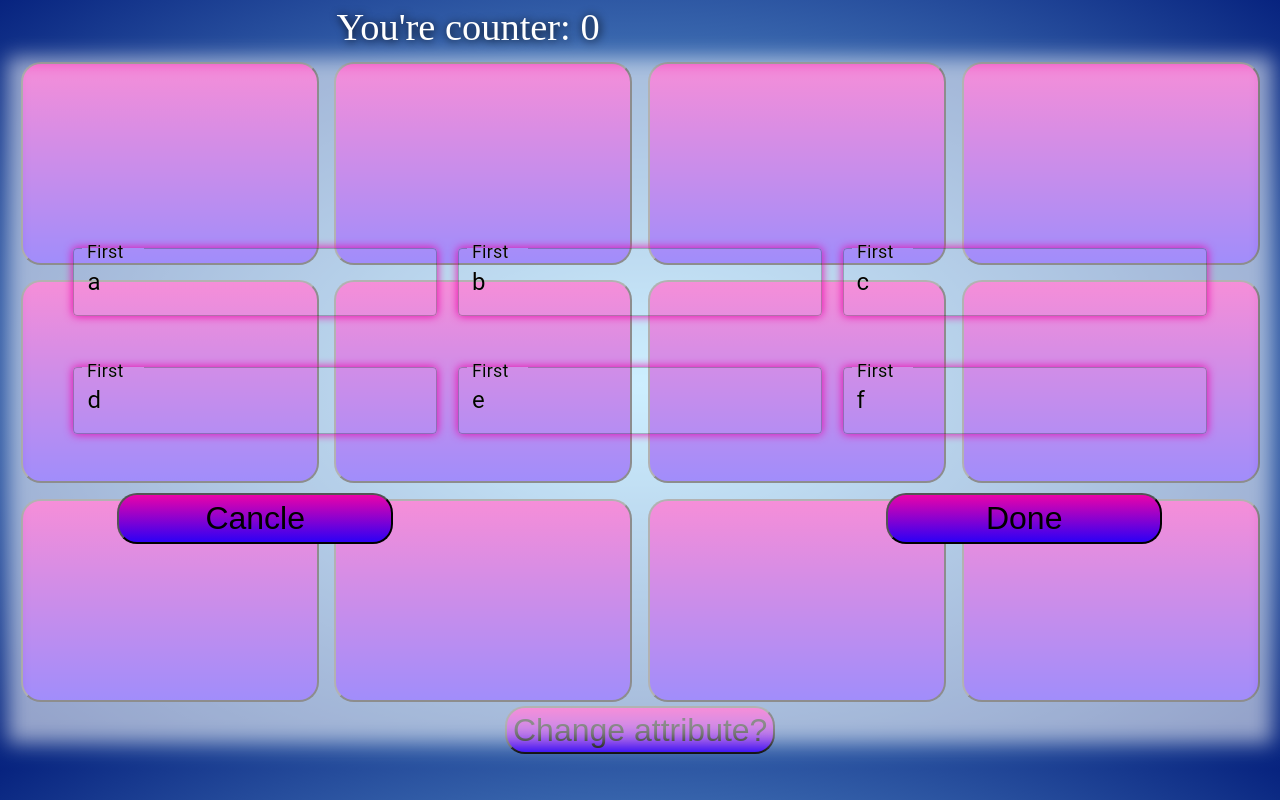
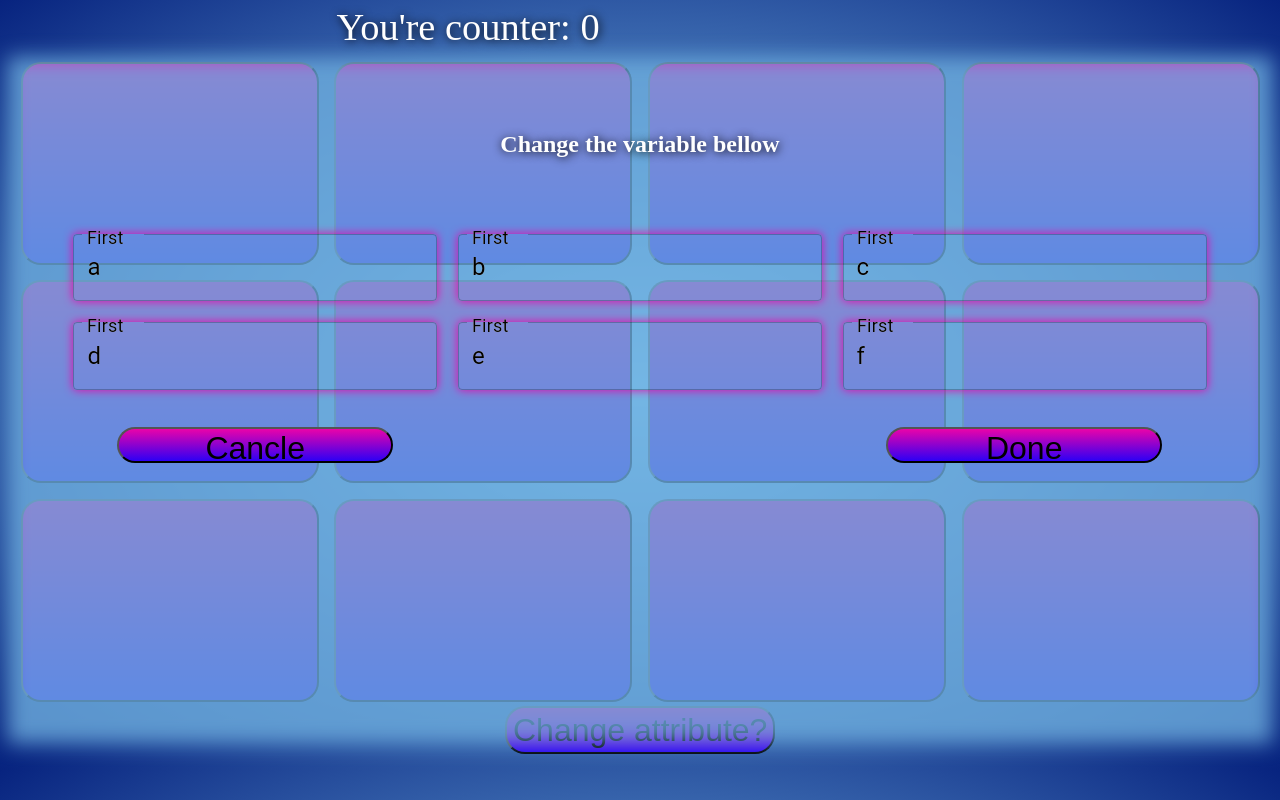
Before and after one commit to Aszlaczek/pairs, a React (Vite) app: page / in a window 1280 px wide. Both pictures are taken after a click on the button "Change attribute?". Built offline with nearby package versions, Linux system fonts and the light colour scheme.

Commit message:
added head for changing variable

```diff
--- a/src/components/List.tsx
+++ b/src/components/List.tsx
@@ -45,6 +45,7 @@ const List = (props: {
 
   return (
     <form id="form" onSubmit={makeChange}>
+      <h2>Change the variable bellow</h2>
       {createChange()}
       <button
         type="submit"
--- a/src/css/App.css
+++ b/src/css/App.css
@@ -37,7 +37,7 @@ main {
   grid-row-end: 4;
   position: absolute;
   display: grid;
-  grid-template-rows: 1fr 1fr 1fr;
+  grid-template-rows: 1fr 1fr 1fr 1fr;
   grid-template-columns: 1fr 1fr 1fr;
   place-items: center;
   gap: 1em;
@@ -53,7 +53,7 @@ main {
   content: "";
   width: 108%;
   height: 185%;
-  background: rgba(255, 255, 255, 0.551);
+  background: color-mix(in srgb, var(---first) 60%, var(---second) 20%);
   filter: blur(10px);
   z-index: -50;
 }
@@ -71,6 +71,15 @@ main {
 
 #form > * > div:focus {
   box-shadow: none;
+}
+
+#form > h2 {
+  place-self: start center;
+  position: absolute;
+  top: -5em;
+  grid-row: 1;
+  grid-column-start: 1;
+  grid-column-end: 4;
 }
 
 #done,
```
